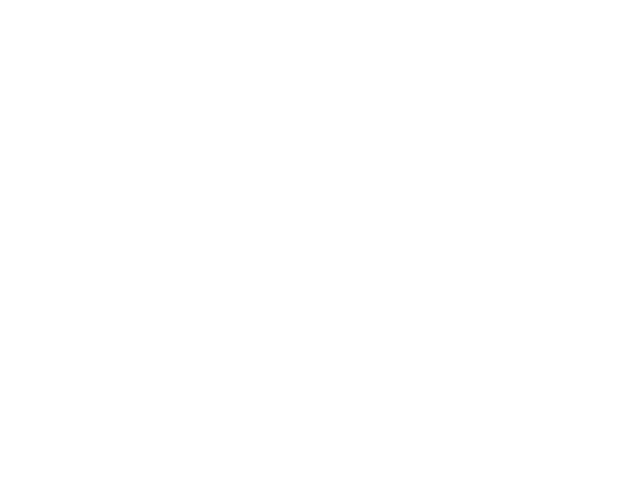
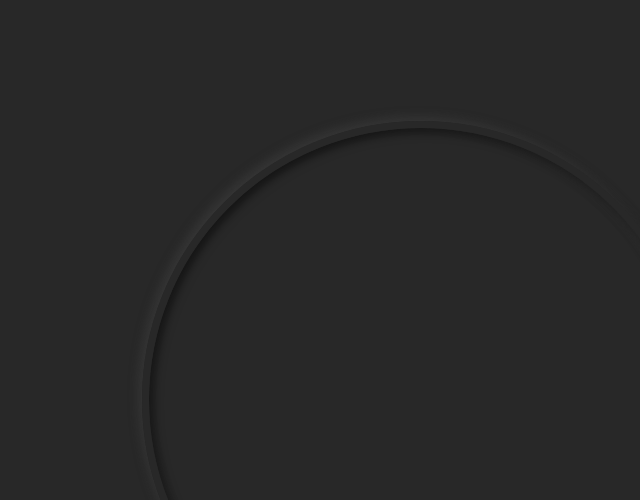
Before and after one commit to Samiratalanchi/analogclock, a plain HTML site: page index.html in a window 1280 px wide. Shown: the whole page, without its empty margins (219-859 px from the left). Drawn offline with Linux system fonts and the light colour scheme.

Commit message:
create clock outer view

```diff
--- a/index.html
+++ b/index.html
@@ -1,5 +1,6 @@
 <head>
     <title>Analog clock</title>
+    <link rel="stylesheet" href="./main.css">
 </head>
 <body>
     <div id="clock">
--- /dev/null
+++ b/main.css
@@ -0,0 +1,24 @@
+body {
+    background: #282828;
+    text-align: center;
+    font-size: 10px;
+    margin: 0;
+    font-size: 2rem;
+    min-height: 100vh;
+    display: flex;
+    flex: 1;
+    align-items: center;
+}
+#clock {
+    width: 30rem;
+    height: 30rem;
+    position: relative;
+    padding: 2rem;
+    border: 7px solid #282828;
+    box-shadow: -4px -4px 10px rgba(67,67,67,0.5),
+                inset 4px 4px 10px rgba(0,0,0,0.5),
+                inset -4px -4px 10px rgba(67,67,67,0.5),
+                4px 4px 10px rgba(0,0,0,0.3);
+    border-radius: 50%;
+    margin: 50px auto;
+}
```
